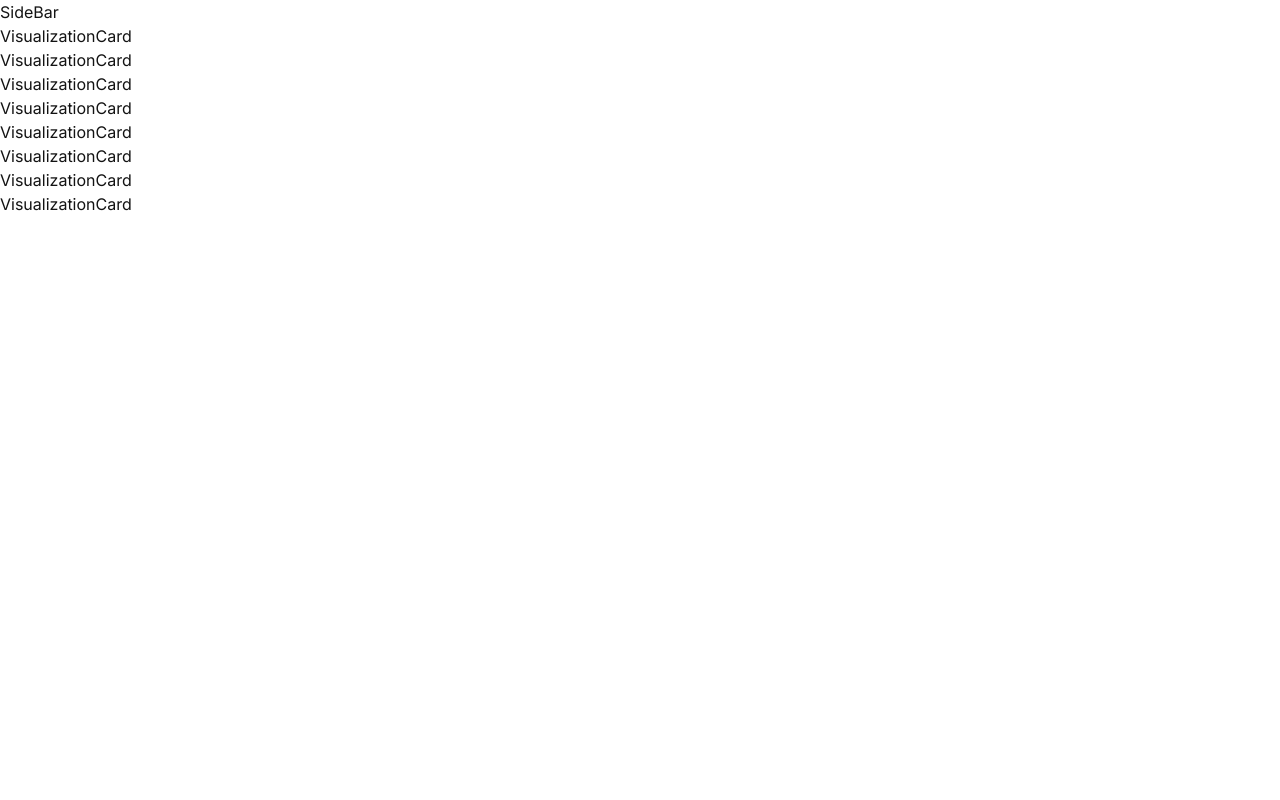
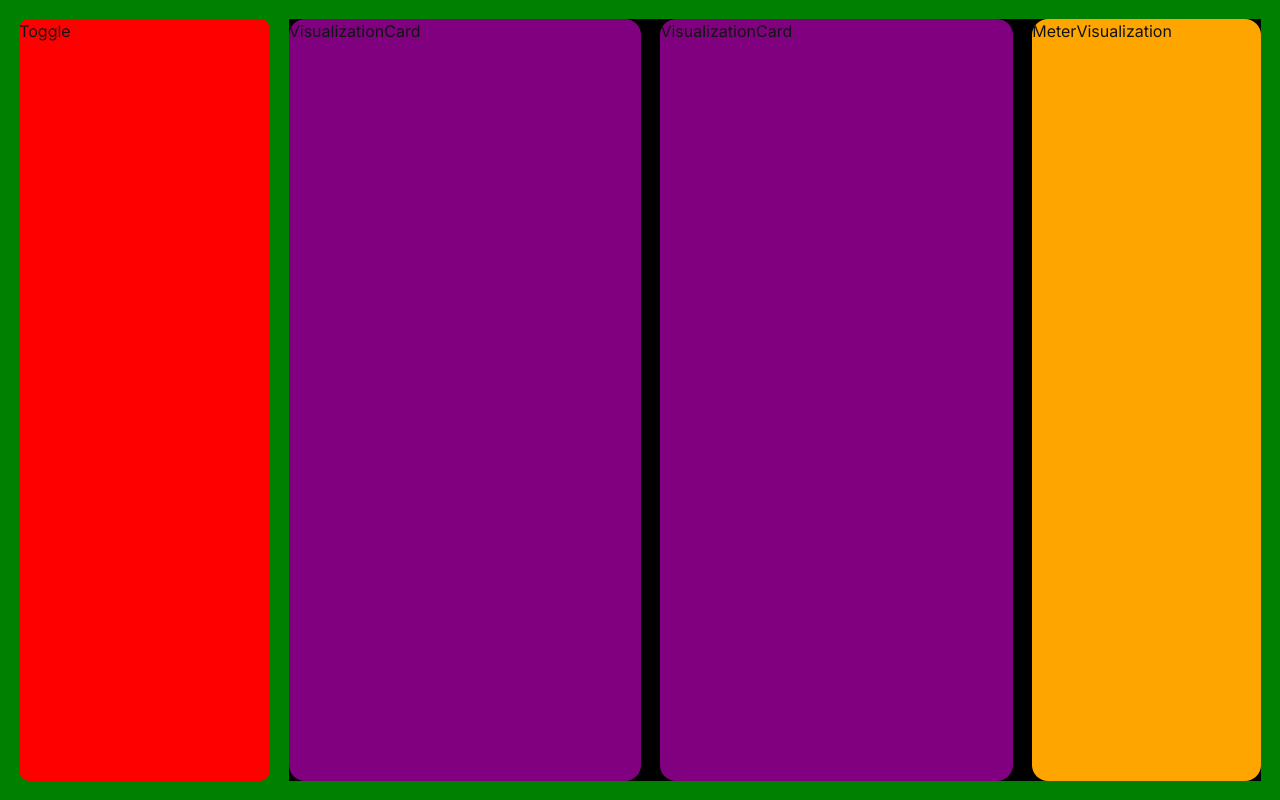
Before and after one commit to the-halfbloodprince/toshiba-task-dashboard-frontend, a Next.js app: page / in a window 1280 px wide. Built offline with nearby package versions, Linux system fonts and the light colour scheme.

Commit message:
initial grid layout setup

```diff
--- a/app/globals.css
+++ b/app/globals.scss
@@ -4,8 +4,8 @@
 @tailwind components;
 @tailwind utilities;
 
-/* colours */
 :root {
+  /* colours */
   --white: #fff;
   --black: #131313;
   --midGray: #7D7D7D;
@@ -21,6 +21,9 @@
   --midOrange: #FFCD71;
   --green: #008000;
 
+  /* spacing variables */
+  --borderRadius: 16px;
+  --gap: 1.2rem;
 }
 
 :root {
--- a/app/layout.module.scss
+++ b/app/layout.module.scss
@@ -1,4 +1,56 @@
 .appLayout {
   width: 100%;
+  background: green;
   height: 100svh;
+  padding: var(--gap);
+
+  display: grid;
+  // grid-template-columns: repeat(12, 1fr);
+  grid-template-columns: repeat(3, 7ch) 1fr;
+  gap: var(--gap);
+
+  aside {
+    background: red;
+    border-radius: 10px;
+    transition: all .5s ease;
+  }
+
+  aside[data-open=false] {
+    grid-column: 1 / 2;
+
+    & + main {
+      grid-column: 2 / -1;
+    }
+  }
+
+  aside[data-open=true] {
+    grid-column: 1 / 4;
+
+    & + main {
+      grid-column: 4 / -1;
+    }
+  }
+
+  main {
+    width: 100%;
+
+    display: grid;
+    gap: var(--gap);
+    background: #000;
+    grid-template-columns: repeat(8, 1fr);
+
+    transition: all .5s ease;
+
+    .textVisualizationCard:first-child {
+      grid-column: 1 / 4;
+    }
+
+    .textVisualizationCard:nth-child(2) {
+      grid-column: 4 / 7;
+    }
+
+    .meterVisualizationCard {
+      grid-column: 7 / 9;
+    }
+  }
 }
--- a/app/layout.tsx
+++ b/app/layout.tsx
@@ -1,6 +1,6 @@
 import type { Metadata } from "next";
 import { Inter } from "next/font/google";
-import "./globals.css";
+import "./globals.scss";
 
 const inter = Inter({ subsets: ["latin"] });
 
--- a/app/page.tsx
+++ b/app/page.tsx
@@ -1,21 +1,24 @@
-import VisualizationCard from "@/components/dashboard/VisualizationCard";
+"use client"
+import TextVisualizationCard from "@/components/dashboard/TextVisualizationCard";
 import SideBar from "@/components/layout/SideBar";
 
 import styles from '@/app/layout.module.scss';
+import MeterVisualizationCard from "@/components/dashboard/MeterVisualizationCard";
+import { useState } from "react";
 
 export default function Home() {
+
+  const [sidebarOpen, setSidebarOpen] = useState(true)
+
   return (
     <div className={styles.appLayout}>
-      <SideBar />
+      <aside data-open={sidebarOpen}>
+        <SideBar toggleSidebar={() => setSidebarOpen(!sidebarOpen)} />
+      </aside>
       <main>
-        <VisualizationCard />
-        <VisualizationCard />
-        <VisualizationCard />
-        <VisualizationCard />
-        <VisualizationCard />
-        <VisualizationCard />
-        <VisualizationCard />
-        <VisualizationCard />
+        <div className={styles.textVisualizationCard}><TextVisualizationCard /></div>
+        <div className={styles.textVisualizationCard}><TextVisualizationCard /></div>
+        <div className={styles.meterVisualizationCard}><MeterVisualizationCard /></div>
       </main>
     </div>
   );
--- /dev/null
+++ b/components/dashboard/MeterVisualizationCard.module.scss
@@ -0,0 +1,7 @@
+.container {
+  width: 100%;
+  height: 100%;
+
+  background: orange;
+  border-radius: var(--borderRadius);
+}
--- /dev/null
+++ b/components/dashboard/MeterVisualizationCard.tsx
@@ -0,0 +1,12 @@
+import React from 'react'
+import styles from './MeterVisualizationCard.module.scss'
+
+type Props = {}
+
+const MeterVisualizationCard = (props: Props) => {
+  return (
+    <div className={styles.container}>MeterVisualization</div>
+  )
+}
+
+export default MeterVisualizationCard
--- /dev/null
+++ b/components/dashboard/TextVisualizationCard.module.scss
@@ -0,0 +1,7 @@
+.container {
+  width: 100%;
+  height: 100%;
+
+  background: purple;
+  border-radius: var(--borderRadius);
+}
--- a/components/dashboard/VisualizationCard.tsx
+++ b/components/dashboard/TextVisualizationCard.tsx
@@ -1,10 +1,11 @@
 import React, { FC } from 'react'
+import styles from './TextVisualizationCard.module.scss'
 
 type Props = {}
 
 const VisualizationCard: FC<Props> = () => {
   return (
-    <div>VisualizationCard</div>
+    <div className={styles.container}>VisualizationCard</div>
   )
 }
 
--- /dev/null
+++ b/components/layout/SideBar.module.scss
@@ -0,0 +1,4 @@
+.container {
+  width: 100%;
+  height: 100%;
+}
--- a/components/layout/SideBar.tsx
+++ b/components/layout/SideBar.tsx
@@ -1,10 +1,15 @@
 import React, { FC } from 'react'
+import styles from './SideBar.module.scss'
 
-type Props = {}
+type Props = {
+  toggleSidebar: () => void
+}
 
-const SideBar: FC<Props> = () => {
+const SideBar: FC<Props> = ({ toggleSidebar }) => {
   return (
-    <div>SideBar</div>
+    <div className={styles.container}>
+      <button onClick={toggleSidebar}>Toggle</button>
+    </div>
   )
 }
 
```
